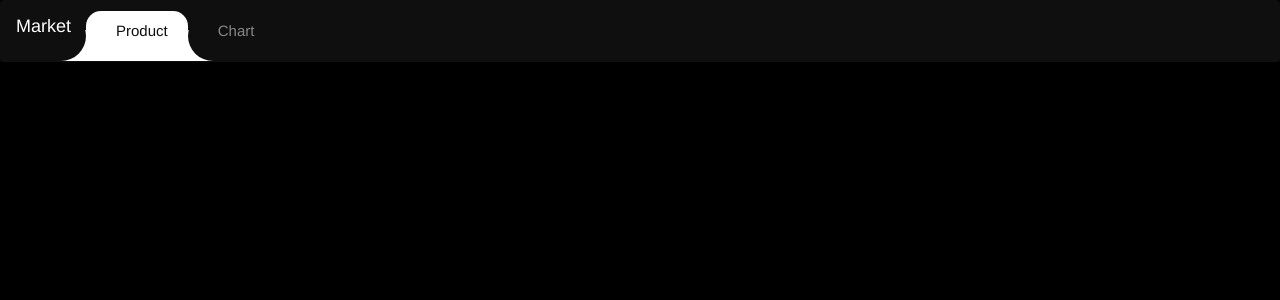
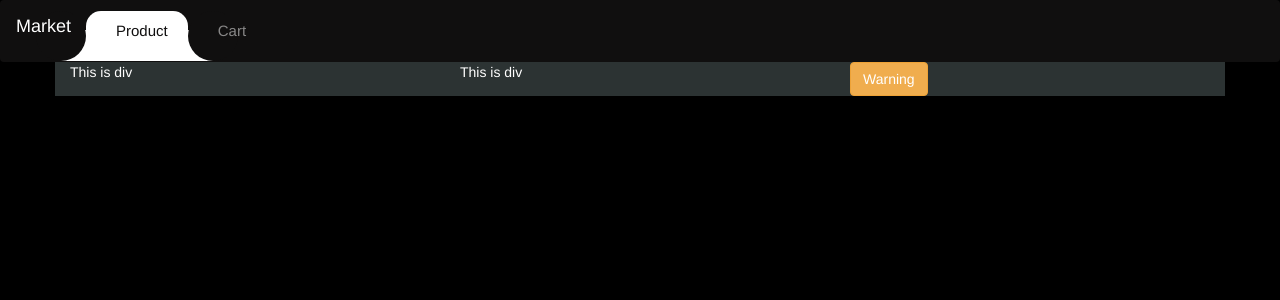
Before and after one commit to Ahmadam37/E-commerce, an Angular app: page /products in a window 1280 px wide. Before the commit this address led to /. Shown: the top 300 px of the page. Built offline with nearby package versions, Linux system fonts and the light colour scheme.

Commit message:
update Routing

```diff
--- a/src/app/app-routing.module.ts
+++ b/src/app/app-routing.module.ts
@@ -1,7 +1,15 @@
+import { ProductsDetailsComponent } from './products/components/products-details/products-details.component';
+import { CartComponent } from './carts/components/cart/cart.component';
+import { AllProductsComponent } from './products/components/all-products/all-products.component';
 import { NgModule } from '@angular/core';
 import { RouterModule, Routes } from '@angular/router';
 
-const routes: Routes = [];
+const routes: Routes = [
+  {path: "products" , component: AllProductsComponent},
+  {path: "details" , component: ProductsDetailsComponent},
+  {path: "cart" , component: CartComponent},
+  {path: "" , redirectTo: "products" , pathMatch: "full"}
+];
 
 @NgModule({
   imports: [RouterModule.forRoot(routes)],
--- a/src/app/shared/components/navbar/navbar.component.html
+++ b/src/app/shared/components/navbar/navbar.component.html
@@ -7,11 +7,12 @@
       <ul class="navbar-nav ml-auto">
           <div class="hori-selector"><div class="left"></div><div class="right"></div></div>
           <li class="nav-item active">
-              <a class="nav-link" href="javascript:void(0);"><i class="fas fa-tachometer-alt"></i>Product</a>
+              <a class="nav-link" [routerLink]="['/']"><i class="fas fa-tachometer-alt" ></i>Product</a>
           </li>
           <li class="nav-item ">
-              <a class="nav-link" href="javascript:void(0);"><i class="far fa-address-book"></i>Chart</a>
+              <a class="nav-link" [routerLink]="['/cart']" ><i class="far fa-address-book" ></i>Cart</a>
           </li>
+
       </ul>
   </div>
 </nav>
--- a/src/app/shared/shared.module.ts
+++ b/src/app/shared/shared.module.ts
@@ -1,3 +1,4 @@
+import { RouterModule } from '@angular/router';
 import { NgModule } from '@angular/core';
 import { CommonModule } from '@angular/common';
 import { NavbarComponent } from './components/navbar/navbar.component';
@@ -11,7 +12,8 @@ import { SelectComponent } from './components/select/select.component';
     SelectComponent
   ],
   imports: [
-    CommonModule
+    CommonModule,
+    RouterModule
   ],
   exports : [
     NavbarComponent
```
